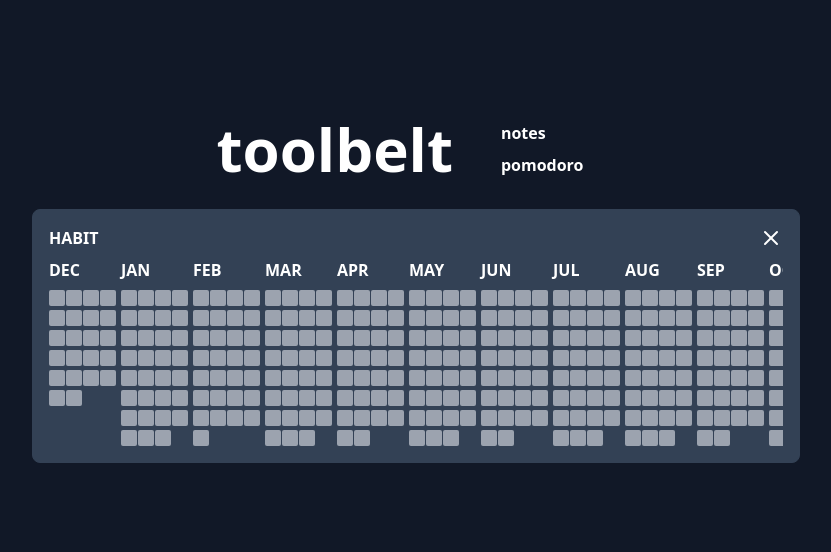
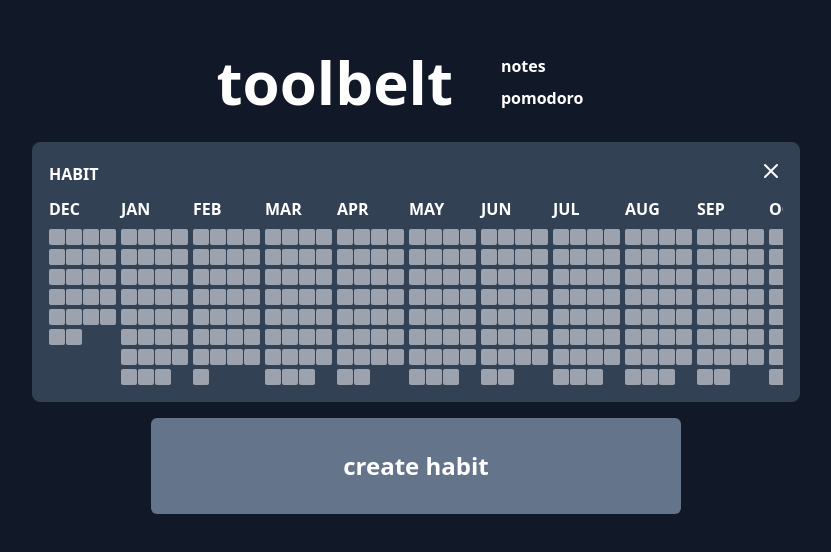
Before and after one commit to jackkslash/toolbelt, a Next.js app: page /habit in a window 1280 px wide. Shown: the part 124-676 px from the top of the page, without its empty margins (224-1055 px from the left). Built offline with nearby package versions, Linux system fonts and the light colour scheme.

Commit message:
New modals

```diff
--- a/src/app/(tools)/habit/page.tsx
+++ b/src/app/(tools)/habit/page.tsx
@@ -1,3 +1,4 @@
+import { CreateModal } from '@/app/components/CreateModal'
 import Cube from '@/app/components/Cube'
 import Habit from '@/app/components/Habit'
 import Link from 'next/link'
@@ -19,6 +20,7 @@ export default function page() {
                     </div>
                 </div>
                 <Habit></Habit>
+                <CreateModal />
             </div>
 
         </>
--- /dev/null
+++ b/src/app/components/CreateModal.tsx
@@ -0,0 +1,43 @@
+'use client';
+import React, { useState } from 'react';
+import { Plus } from 'lucide-react';
+
+export function CreateModal() {
+    const [isOpen, setIsOpen] = useState(false);
+
+    const openModal = () => setIsOpen(true);
+    const closeModal = () => setIsOpen(false);
+
+    return (
+        <div className='p-4'>
+            <button
+                onClick={openModal}
+                className=" text-white font-bold lowercase rounded hover:text-gray-400 transition-colors"
+            >
+                <div className='flex items-center gap-2 px-48 py-8 bg-slate-500 max-w-screen-md rounded-md'>
+                    <p className='text-2xl'>Create Habit</p>
+                </div>
+            </button>
+
+            {isOpen && (
+                <div
+                    className="fixed inset-0 flex justify-center items-center"
+                    onClick={closeModal}
+                >
+                    <div
+                        className=" bg-gray-800 rounded-lg shadow-xl w-96 max-w-full p-6 relative space-y-2"
+                        onClick={(e) => e.stopPropagation()}
+                    >
+                        <h2 className="flex justify-center text-md font-bold mb-4 text-white">
+                            Name of habit?
+                        </h2>
+                        <div className='flex gap-2 justify-center items-center'>
+                            <input type="text" className='px-4 py-2 text-black font-bold rounded transition-colors' placeholder="Habit name" name='id' />
+                            <button type='submit' className='px-4 py-2 text-white bg-gray-500 font-bold lowercase rounded hover:text-gray-400 transition-colors' onClick={closeModal}>Add</button>
+                        </div>
+                    </div>
+                </div>
+            )}
+        </div>
+    );
+};
--- /dev/null
+++ b/src/app/components/DeleteModal.tsx
@@ -0,0 +1,42 @@
+'use client';
+import React, { useState } from 'react';
+import { X } from 'lucide-react';
+
+export function DeleteModal() {
+    const [isOpen, setIsOpen] = useState(false);
+
+    const openModal = () => setIsOpen(true);
+    const closeModal = () => setIsOpen(false);
+
+    return (
+        <div >
+            <button
+                onClick={openModal}
+                className=" text-white font-bold lowercase rounded hover:text-gray-400 transition-colors"
+            >
+                <X className='text-white cursor-pointer' />
+            </button>
+
+            {isOpen && (
+                <div
+                    className="fixed inset-0 flex justify-center items-center"
+                    onClick={closeModal}
+                >
+                    <div
+                        className=" bg-gray-800 rounded-lg shadow-xl w-96 max-w-full p-6 relative space-y-2"
+                        onClick={(e) => e.stopPropagation()}
+                    >
+                        <h2 className="flex justify-center text-md font-bold mb-4 text-white">
+                            Are you sure you want to delete this habit?
+                        </h2>
+                        <div className='flex gap-2 justify-center items-center'>
+
+                            <button type='submit' className='px-4 py-2 text-white bg-red-600 font-bold lowercase rounded hover:text-gray-400 transition-colors' onClick={closeModal}>Confirm</button>
+                            <button type='submit' className='px-4 py-2 text-white bg-gray-500 font-bold lowercase rounded hover:text-gray-400 transition-colors' onClick={closeModal}>Cancel</button>
+                        </div>
+                    </div>
+                </div>
+            )}
+        </div>
+    );
+};
--- a/src/app/components/Habit.tsx
+++ b/src/app/components/Habit.tsx
@@ -1,7 +1,7 @@
 import React from 'react'
 import Cube from './Cube'
 import { getLastNDays } from '../utils/utils';
-import { X } from 'lucide-react';
+import { DeleteModal } from './DeleteModal';
 
 export default function Habit() {
     const year = getLastNDays(365);
@@ -11,7 +11,7 @@ export default function Habit() {
             <div className='flex flex-col gap-2 overflow-x-auto max-w-screen-md bg-slate-700 p-4 border border-slate-700 rounded-lg'>
                 <div className='flex justify-between items-center'>
                     <h1 className=' text-white font-bold uppercase'>habit</h1>
-                    <X className='text-white cursor-pointer' />
+                    <DeleteModal />
                 </div>
 
                 <div className='flex flex-row gap-2 overflow-x-auto max-w-screen-md'>
```
